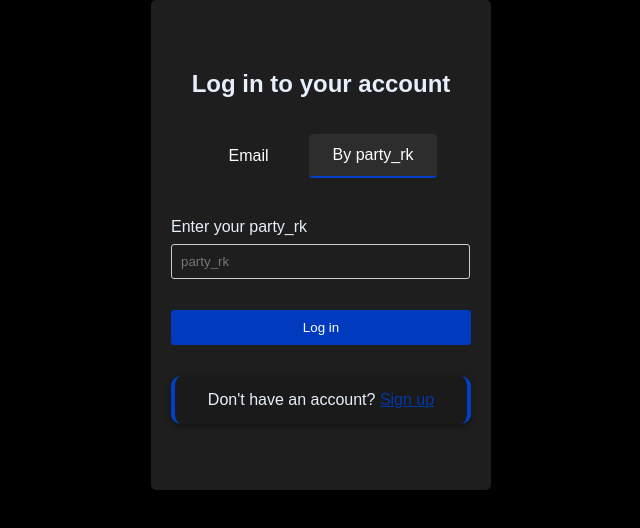
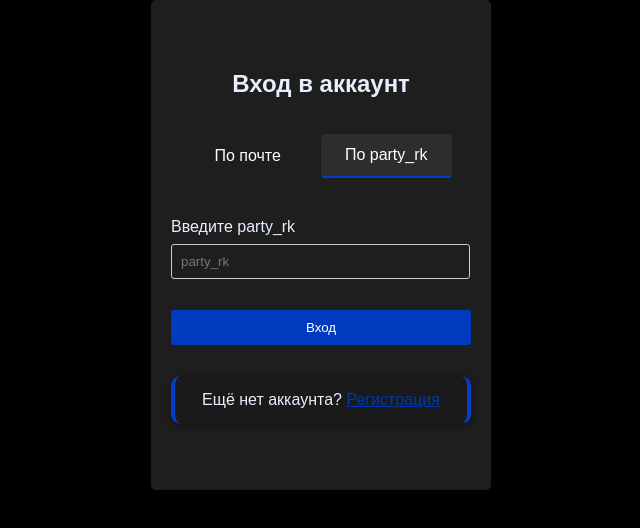
Before and after one commit to tuhlopuz1/FinanceMate, a React (Create React App) app in the folder frontend/: page /log-in in a window 1280 px wide. Shown: the top 528 px of the page, without its empty margins (319-959 px from the left). Built offline with nearby package versions, Linux system fonts and the light colour scheme.

Commit message:
добавил лого

```diff
--- a/frontend/src/LogIn.js
+++ b/frontend/src/LogIn.js
@@ -99,7 +99,7 @@ function LogIn() {
   return (
     <div className="container">
       <form className="register-form">
-        <h2>Log in to your account</h2>
+        <h2>Вход в аккаунт</h2>
 
         <div className="tabs">
           <button
@@ -107,21 +107,21 @@ function LogIn() {
             className={`tab ${activeTab === 'email' ? 'active' : ''}`}
             onClick={() => setActiveTab('email')}
           >
-            Email
+            По почте
           </button>
           <button
             type="button"
             className={`tab ${activeTab === 'party_rk' ? 'active' : ''}`}
             onClick={() => setActiveTab('party_rk')}
           >
-            By party_rk
+            По party_rk
           </button>
         </div>
 
         {activeTab === 'email' ? (
           <>
             <div className="input-group">
-              <label>Enter your email</label>
+              <label>Введите почту</label>
               <input
                 type="email"
                 value={email}
@@ -131,7 +131,7 @@ function LogIn() {
               />
             </div>
             <div className="input-group">
-              <label>Enter your password</label>
+              <label>Введите пароль</label>
               <input
                 type="password"
                 value={password}
@@ -143,7 +143,7 @@ function LogIn() {
           </>
         ) : (
           <div className="input-group">
-            <label>Enter your party_rk</label>
+            <label>Введите party_rk</label>
             <input
               type="tel"
               value={party_rk}
@@ -159,12 +159,12 @@ function LogIn() {
           id="submitButton"
           onClick={handleSubmit}
         >
-          Log in
+          Вход
         </button>
 
         <p className="message">
-          Don't have an account? {' '}
-          <Link to="/sign-up" className='otherVariant'>Sign up</Link>
+          Ещё нет аккаунта? {' '}
+          <Link to="/sign-up" className='otherVariant'>Регистрация</Link>
         </p>
       </form>
     </div>
--- a/frontend/src/components/Navigation.js
+++ b/frontend/src/components/Navigation.js
@@ -92,6 +92,9 @@ export default function Navigation() {
     <nav id="navP" className="flex items-center justify-between bg-gray-200 px-4 py-2 shadow-md">
       <div className="flex gap-2">
         <Link to="/main">
+          <span id="logo" className="text-2xl font-bold text-gray-800 cursor-pointer">FinanceMate</span>
+        </Link>
+        <Link to="/main">
           <button className="bg-white px-4 py-1 rounded shadow">Главная</button>
         </Link>
         <Link to="/add-transaction">
--- a/frontend/src/components/Styles.css
+++ b/frontend/src/components/Styles.css
@@ -9,7 +9,7 @@ body {
 
 /* Навигация */
 nav {
-  background-color: #555;
+  background-color: #1a1a1a;
   padding: 12px 20px;
   display: flex;
   justify-content: space-between;
@@ -58,7 +58,7 @@ nav button:hover {
   box-sizing: border-box;
   overflow-y: auto;
   max-height: 100vh;
-  background-color: #555;
+  background-color: #1a1a1a;
   border-left: 1px solid #222;
   scrollbar-width: none; /* Firefox */
 }
@@ -180,7 +180,7 @@ button.submit:hover {
 
 /* Кнопки и блоки */
 #addTr {
-  background-color: #555;
+  background-color: #1a1a1a;
   border-radius: 1rem;
   padding: 3%;
 }
@@ -308,3 +308,11 @@ nav {
   margin: 3px;
   background-color: #333;
 }
+
+#logo {
+  color: white;
+  margin: 50px;
+  text-decoration: none;
+  font-weight: bold;
+  font-size: 20px;
+}
```
